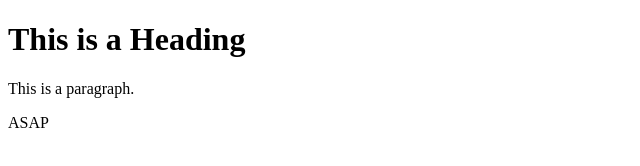
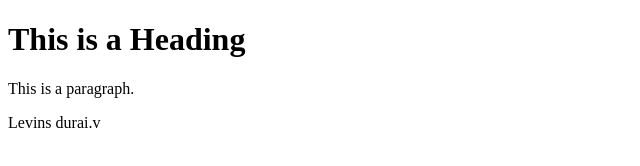
Before and after one commit to devleolee/lighthouse, a plain HTML site: page root/index.html in a window 1280 px wide. Shown: the full height of the page, 0-640 px from the left. Drawn offline with Linux system fonts and the light colour scheme.

Commit message:
name added with asap script

```diff
--- a/root/index.html
+++ b/root/index.html
@@ -7,7 +7,7 @@
 
 <h1>This is a Heading</h1>
 <p>This is a paragraph.</p>
+  <p>Levins durai.v</p>
 <script type="text/javascript" src="https://deskkb.localzoho.com/portal/api/web/inapp/46582000003121113?orgId=57044830" defer></script>
-  <span>ASAP</span>
 </body>
 </html>
```
